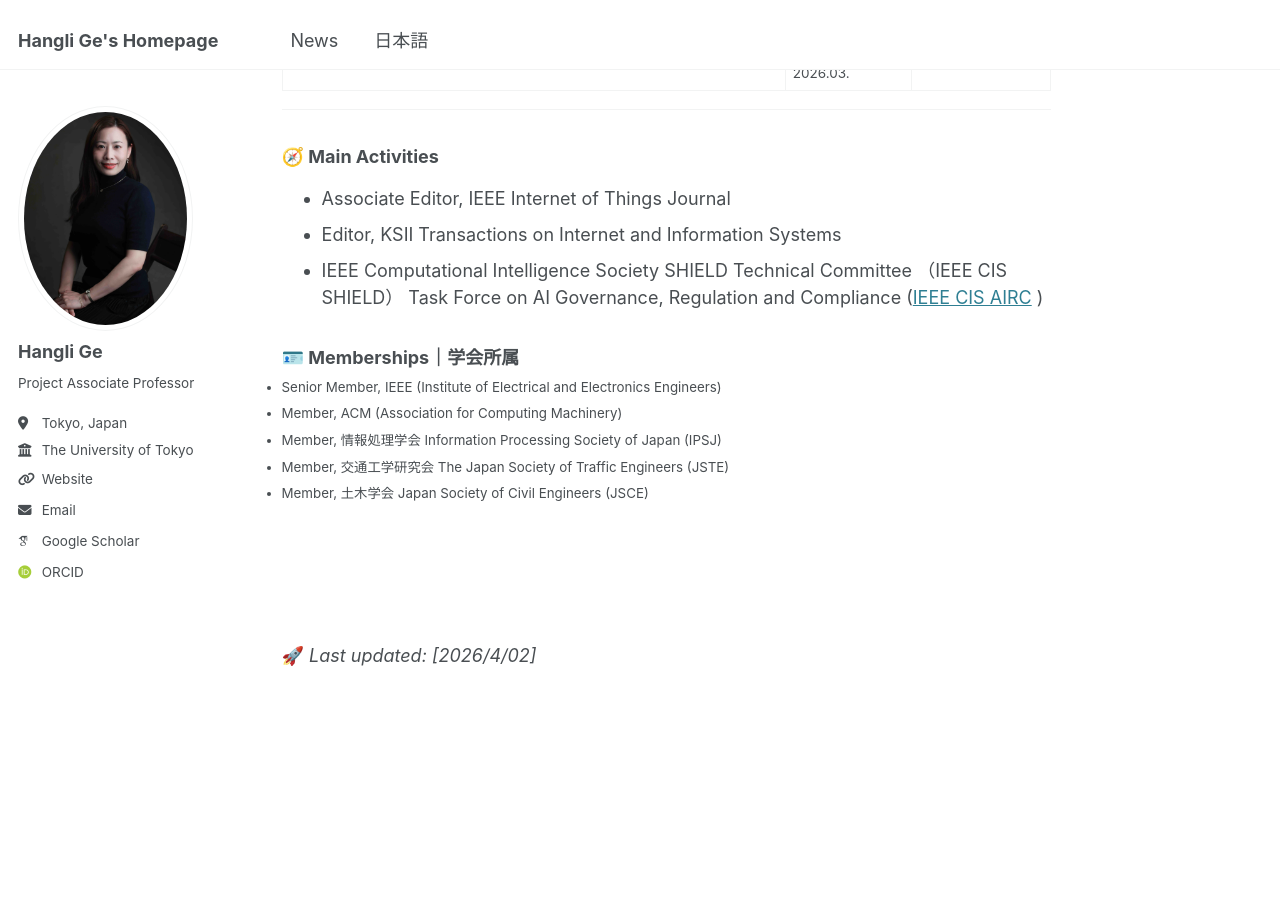
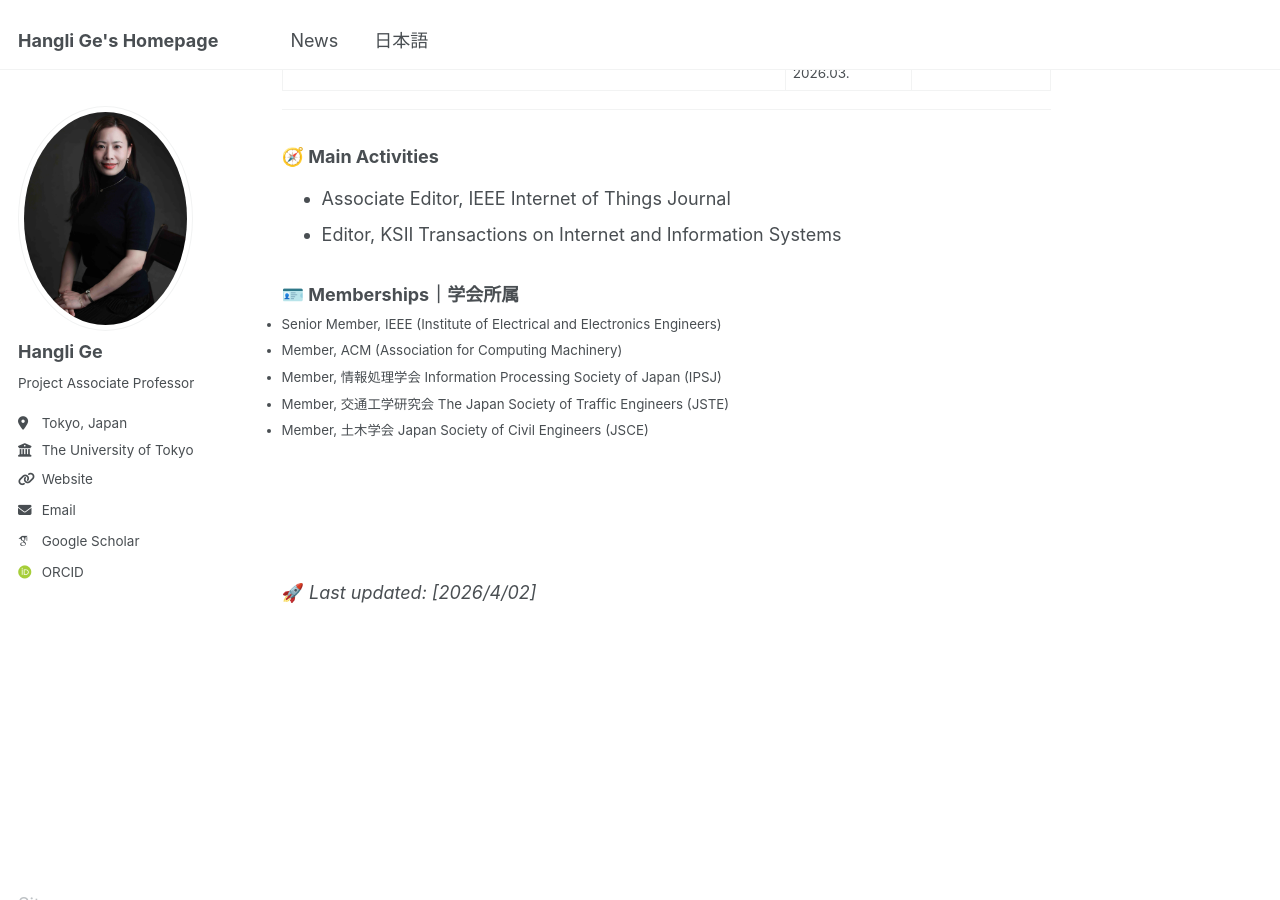
Before and after one commit to christie888/christie888.github.io, a Jekyll site: the page built from _pages/about.md, in a window 1280 px wide and 900 px high, scrolled down 1185 px. Built offline with Jekyll 4.4.1, drawn with Linux system fonts in a browser that asks for light colours; some web fonts are replaced.

Commit message:
Update about.md

```diff
--- a/_pages/about.md
+++ b/_pages/about.md
@@ -74,7 +74,6 @@ As quantum hardware continues to advance, these quantum-based solutions are expe
 ### 🧭 Main Activities
 - Associate Editor, IEEE Internet of Things Journal
 - Editor, KSII Transactions on Internet and Information Systems
-- IEEE Computational Intelligence Society SHIELD Technical Committee （IEEE CIS SHIELD） Task Force on AI Governance, Regulation and Compliance (<a href="https://cis.taskforce.ieee.org/airc/">IEEE CIS AIRC</a> )
 
 
 ### 🪪 Memberships｜学会所属
```
Also changed, not shown: other parts of _pages/about.md (+1 -1 lines).
